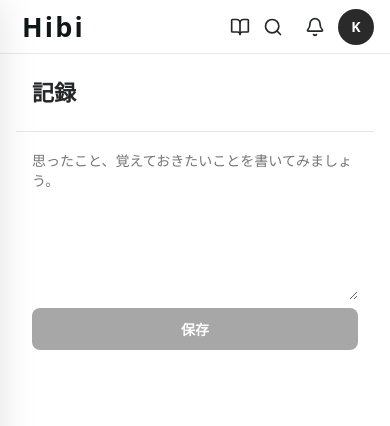
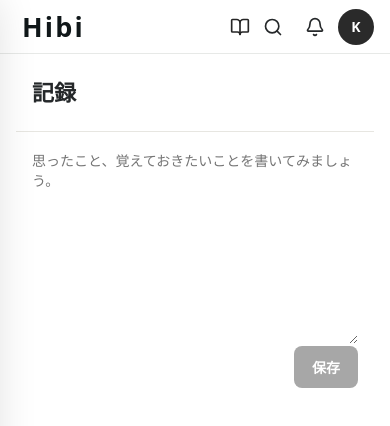
Before and after one commit to kotasimo/diary.codex, a Next.js app: page / in a window 390 px wide. Both pictures are taken after a click on the button 240 px from the left and 26 px from the top of the page. Shown: the top 426 px of the page. Built offline with nearby package versions, Linux system fonts and the light colour scheme.

Commit message:
expand memo writing area

```diff
--- a/app/quiet.css
+++ b/app/quiet.css
@@ -1411,13 +1411,15 @@ body {
 }
 .records-heading h1 { margin: 0 0 6px; font: 700 27px/1.3 var(--serif); }
 .records-heading p:last-child { margin: 0; color: #747a75; font-size: 12px; }
-.records-body { padding: 24px 36px 40px; }
+.records-body { padding: 0 0 40px; }
 .records-form {
+  position: relative;
   display: flex;
   flex-direction: column;
   gap: 10px;
   align-items: stretch;
-  padding: 0;
+  min-height: 290px;
+  padding: 24px 36px 72px;
 }
 .records-form-heading { display: flex; align-items: baseline; gap: 10px; }
 .records-form-heading strong { font-size: 14px; }
@@ -1433,7 +1435,8 @@ body {
 }
 .records-form select { height: 42px; padding: 0 10px; }
 .records-form textarea {
-  min-height: 150px;
+  flex: 1;
+  min-height: 194px;
   padding: 0;
   border: 0;
   border-radius: 0;
@@ -1442,7 +1445,13 @@ body {
 }
 .records-form select:focus,
 .records-form textarea:focus { border-color: transparent; box-shadow: none; }
-.records-form .primary-button { align-self: flex-end; min-height: 42px; padding: 9px 18px; }
+.records-form .primary-button {
+  position: absolute;
+  right: 36px;
+  bottom: 24px;
+  min-height: 42px;
+  padding: 9px 18px;
+}
 .records-genres { display: flex; gap: 7px; margin: 24px 0 14px; overflow-x: auto; }
 .records-genres button {
   flex: 0 0 auto;
@@ -1601,9 +1610,9 @@ body {
 
   .records-heading h1 { font-size: 22px; }
   .records-heading p:last-child { font-size: 11px; }
-  .records-body { padding: 18px 16px 40px; }
-  .records-form { gap: 8px; padding: 0; }
-  .records-form .primary-button { align-self: stretch; }
+  .records-body { padding: 0 0 40px; }
+  .records-form { gap: 8px; min-height: 260px; padding: 18px 16px 62px; }
+  .records-form .primary-button { right: 16px; bottom: 18px; }
   .records-genres { margin: 18px 0 12px; }
   .life-record { padding: 16px 2px; }
 
```
